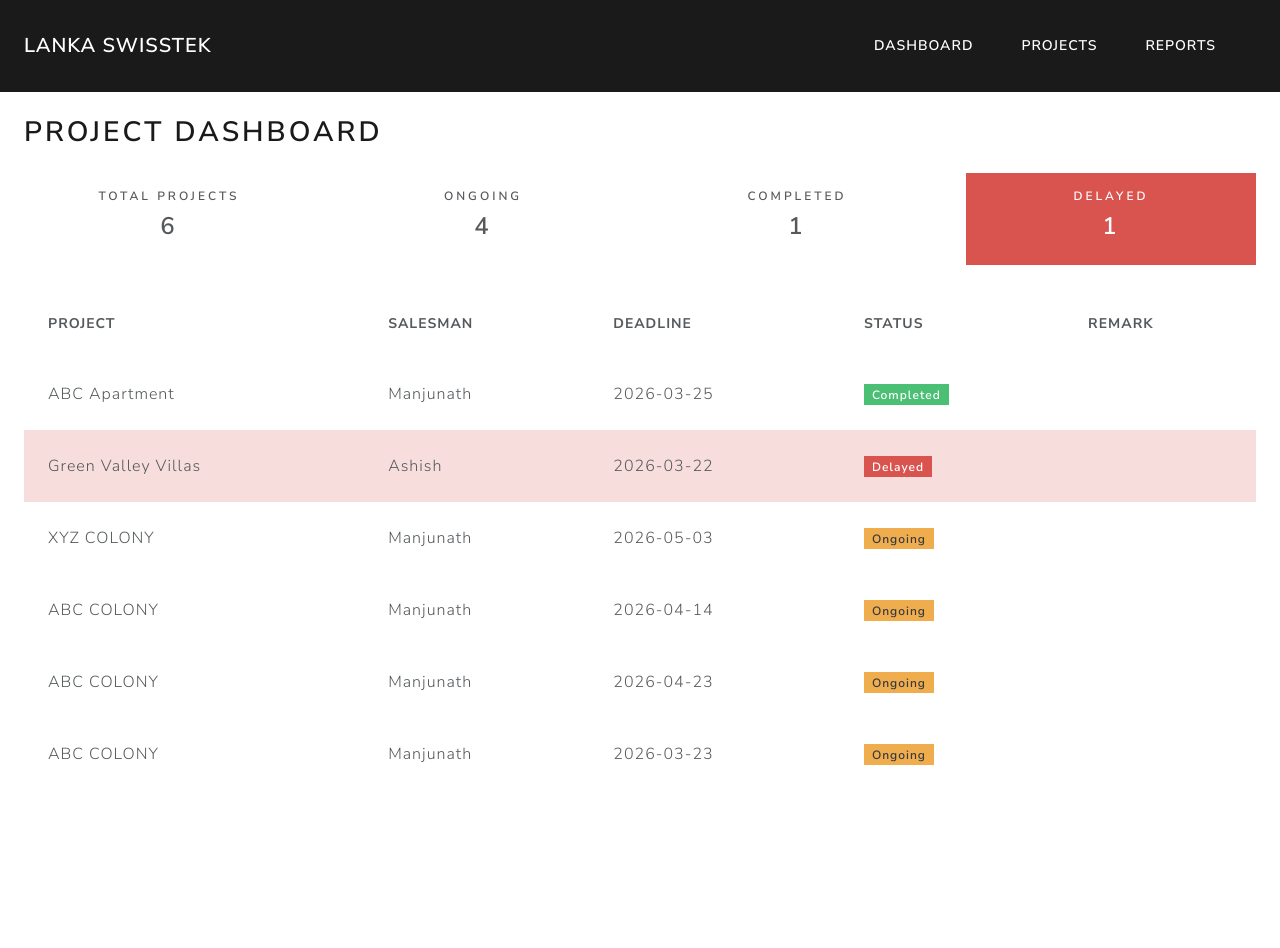
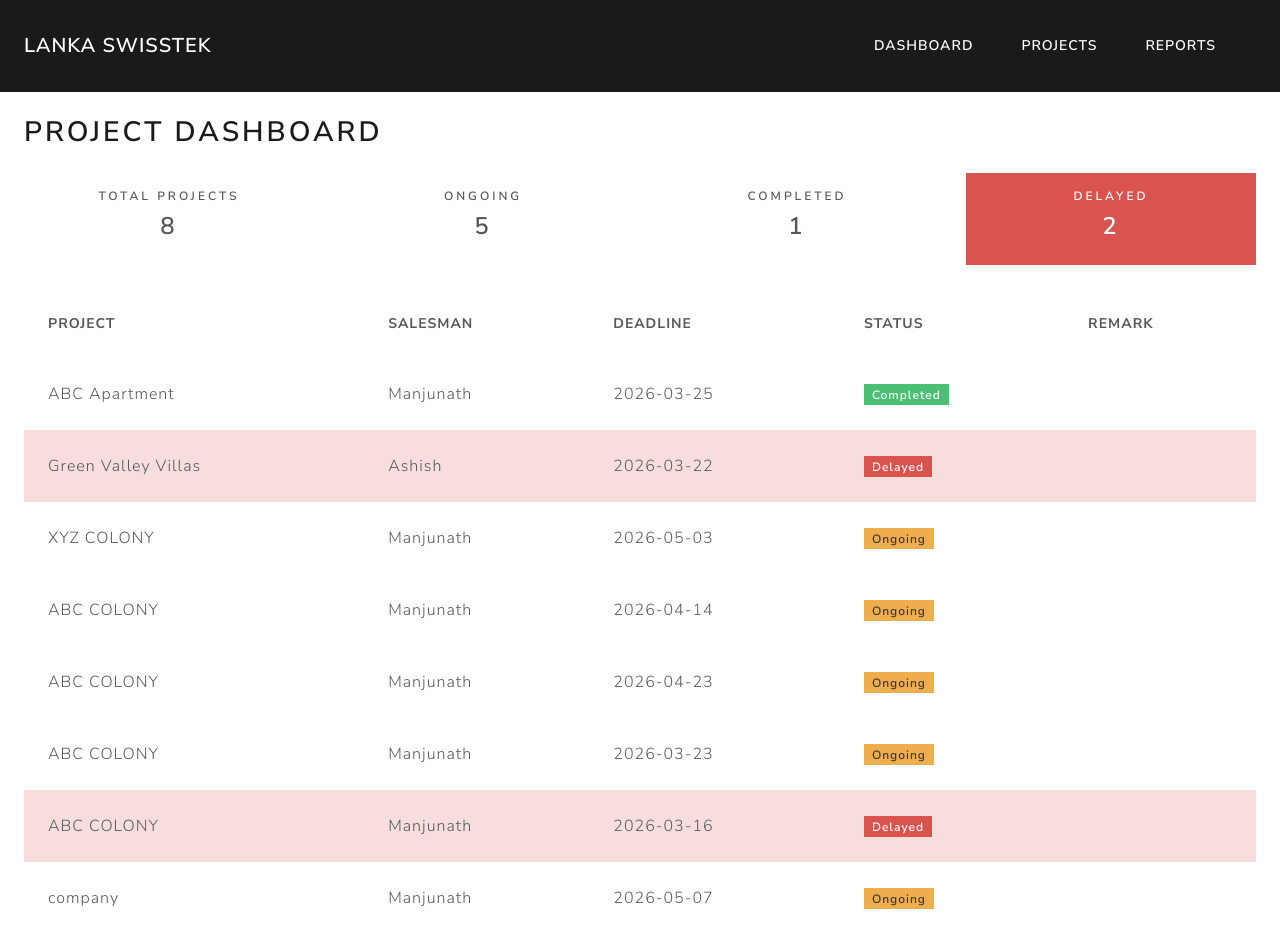
Before and after one commit to Mudassir0126/swisstek-project-dashboard, a React (Vite) app: page / in a window 1280 px wide. Before the commit the page ends 806 px from the top, so only its background shows below. Built offline with nearby package versions, Linux system fonts and the light colour scheme; data requests are answered from the project's data file.

Commit message:
Last Update

```diff
--- a/db.json
+++ b/db.json
@@ -117,6 +117,24 @@
       "deadline": "2026-03-23",
       "remark": "",
       "stagesCompleted": []
+    },
+    {
+      "id": "2ed7",
+      "name": "ABC COLONY",
+      "salesman": "Manjunath",
+      "start": "2026-03-02",
+      "deadline": "2026-03-16",
+      "remark": "",
+      "stagesCompleted": []
+    },
+    {
+      "id": "8f29",
+      "name": "company",
+      "salesman": "Manjunath",
+      "start": "2026-03-23",
+      "deadline": "2026-05-07",
+      "remark": "",
+      "stagesCompleted": []
     }
   ],
   "$schema": "./node_modules/json-server/schema.json"
--- a/src/components/Dashboard.jsx
+++ b/src/components/Dashboard.jsx
@@ -33,7 +33,7 @@ function Dashboard({ projects = [] }) {
 
             <div className="row mb-4">
 
-                <div className="col-md-3">
+                <div className="col-md-3 dashboard-card">
                     <div className="card text-center" onClick={() => setFilter("All")}>
                         <div className="card-body">
                             <h6>Total Projects</h6>
--- a/src/components/Projects.jsx
+++ b/src/components/Projects.jsx
@@ -13,11 +13,10 @@ function Projects({ projects = [], reloadProjects }) {
         remark: ""
     })
 
-    // ✅ NEW STATE
     const [showSuccess, setShowSuccess] = useState(false)
 
+    // ❌ Sales Order removed
     const stages = [
-        { name: "Sales Order", days: 1 },
         { name: "Site Survey", days: 2 },
         { name: "Calculation", days: 2 },
         { name: "Glass Order", days: 3 },
@@ -31,7 +30,6 @@ function Projects({ projects = [], reloadProjects }) {
         setForm({ ...form, [e.target.name]: e.target.value })
     }
 
-    // ✅ RESET FORM FUNCTION
     const resetForm = () => {
         setForm({
             name: "",
@@ -55,7 +53,6 @@ function Projects({ projects = [], reloadProjects }) {
     }
 
     const getEscalation = (project) => {
-
         const completed = project.stagesCompleted || []
         const currentStageIndex = completed.length
         const currentStage = stages[currentStageIndex]
@@ -101,10 +98,8 @@ function Projects({ projects = [], reloadProjects }) {
         }
 
         await createProject(newProject)
-
         reloadProjects()
 
-        // ✅ SHOW SUCCESS CARD
         setShowSuccess(true)
     }
 
@@ -152,8 +147,9 @@ function Projects({ projects = [], reloadProjects }) {
         return "Completed"
     }
 
+    // ✅ Sort by START DATE (newest first)
     const sortedProjects = [...projects].sort(
-        (a, b) => new Date(a.deadline) - new Date(b.deadline)
+        (a, b) => new Date(b.start) - new Date(a.start)
     )
 
     return (
@@ -161,11 +157,22 @@ function Projects({ projects = [], reloadProjects }) {
 
             <h2 className="mb-4">Project Management</h2>
 
-            {/* ✅ SUCCESS CARD */}
+            {/* 🔥 MODAL POPUP */}
             {showSuccess && (
-                <div className="card border-success mb-4 text-center">
-                    <div className="card-body">
-                        <h5 className="text-success">✅ Project Added Successfully</h5>
+                <div style={{
+                    position: "fixed",
+                    top: 0,
+                    left: 0,
+                    width: "100%",
+                    height: "100%",
+                    backgroundColor: "rgba(0,0,0,0.5)",
+                    display: "flex",
+                    justifyContent: "center",
+                    alignItems: "center",
+                    zIndex: 999
+                }}>
+                    <div className="card p-4 text-center" style={{ width: "300px" }}>
+                        <h5 className="text-success">✅ Project Added</h5>
                         <button
                             className="btn btn-success mt-3"
                             onClick={() => {
@@ -209,12 +216,14 @@ function Projects({ projects = [], reloadProjects }) {
                             </select>
                         </div>
 
-                        <div className="col-md-2">
-                            <input type="date"
+                        <div className="col-md-2" >
+                            <input
+                                type="date"
                                 className="form-control"
                                 name="start"
                                 value={form.start}
                                 onChange={handleChange}
+                                placeholder="Start Date"
                             />
                         </div>
 
@@ -242,7 +251,7 @@ function Projects({ projects = [], reloadProjects }) {
                 </div>
             </div>
 
-            {/* TABLE (UNCHANGED) */}
+            {/* TABLE */}
             <div className="card">
                 <div className="card-body">
 
@@ -251,6 +260,7 @@ function Projects({ projects = [], reloadProjects }) {
                         <thead>
                             <tr>
                                 <th>Project</th>
+                                <th>Start Date</th> {/* ✅ Added */}
                                 <th>Deadline</th>
                                 <th>Stage</th>
                                 <th>Status</th>
@@ -269,7 +279,7 @@ function Projects({ projects = [], reloadProjects }) {
                                         onClick={() => setOpenRow(openRow === p.id ? null : p.id)}
                                     >
 
-                                        <td className="fw-semibold d-flex align-items-center gap-2" title="Click to expand">
+                                        <td className="fw-semibold d-flex align-items-center gap-2">
                                             <span style={{
                                                 display: "inline-block",
                                                 transition: "transform 0.2s",
@@ -280,8 +290,8 @@ function Projects({ projects = [], reloadProjects }) {
                                             {p.name}
                                         </td>
 
+                                        <td>{p.start}</td> {/* ✅ New column */}
                                         <td>{p.deadline}</td>
-
                                         <td><b>{getNextStage(p)}</b></td>
 
                                         <td>
@@ -303,7 +313,7 @@ function Projects({ projects = [], reloadProjects }) {
                                     </tr>
 
                                     <tr>
-                                        <td colSpan="5" style={{ padding: 0 }}>
+                                        <td colSpan="6" style={{ padding: 0 }}>
                                             <div style={{
                                                 maxHeight: openRow === p.id ? "500px" : "0px",
                                                 overflow: "hidden",
```
